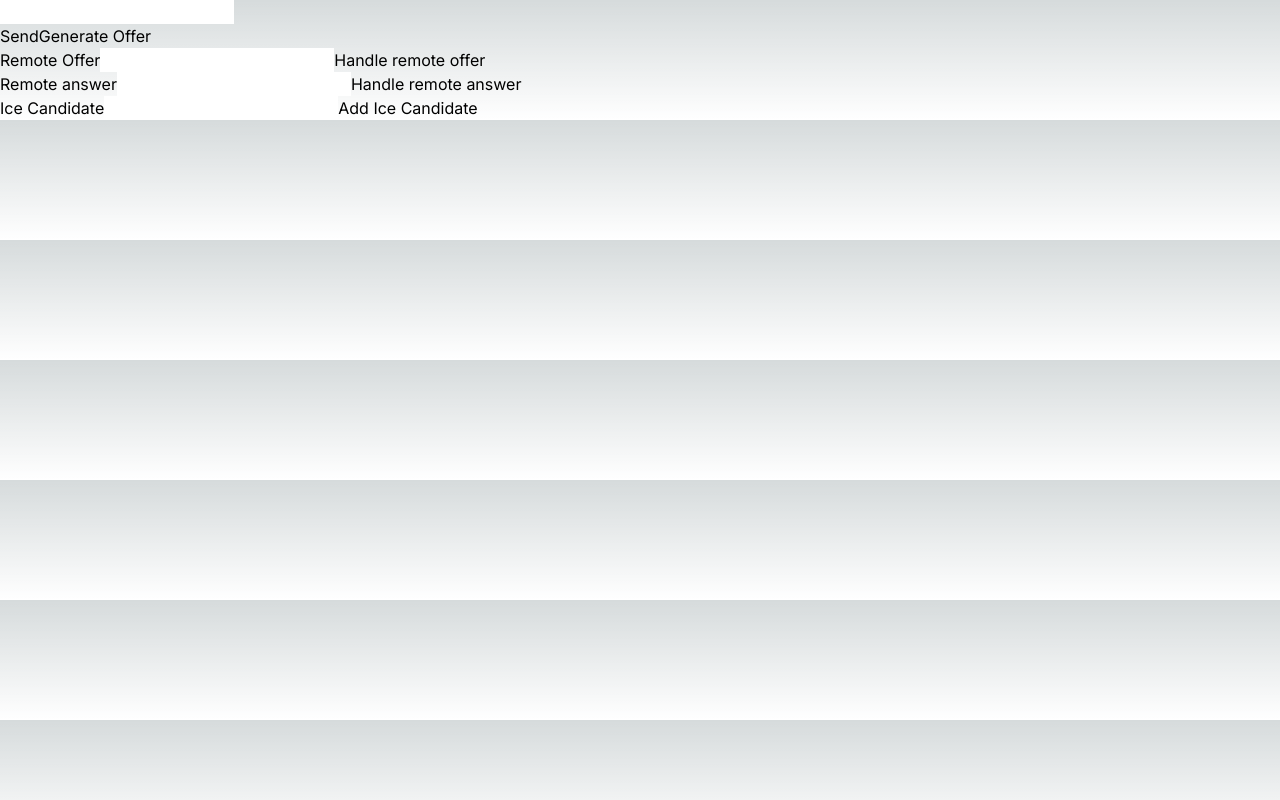
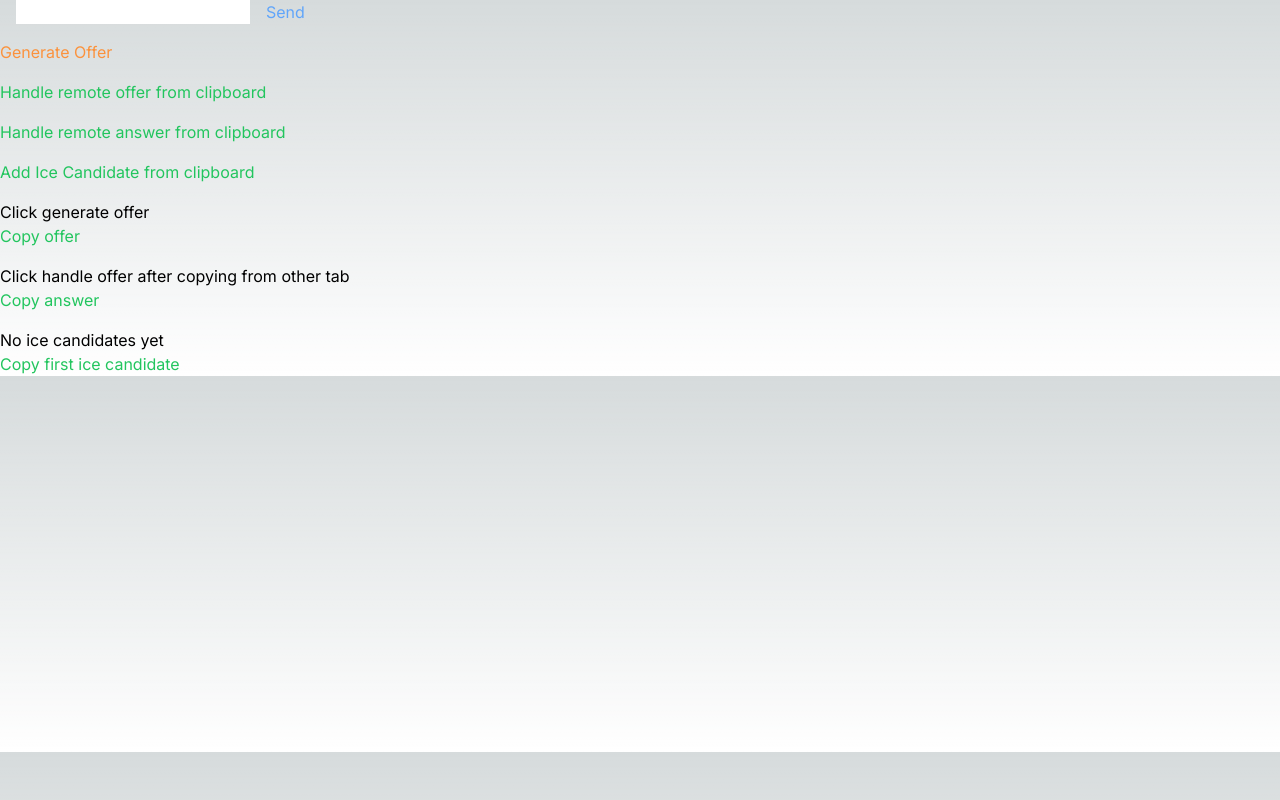
Before and after one commit to titan-syndicate/glowing-system, a Next.js app: page /chat in a window 1280 px wide. Built offline with nearby package versions, Linux system fonts and the light colour scheme.

Commit message:
clean up buttons remove inputs

```diff
--- a/app/chat/page.tsx
+++ b/app/chat/page.tsx
@@ -1,129 +1,108 @@
 'use client'
 import { useState } from 'react';
 
+import useWebRTC from './useWebRTC';
+
 const WebRTCChat: React.FC = () => {
-  const [peerConnection] = useState(new RTCPeerConnection());
-  const [dataChannel] = useState(peerConnection.createDataChannel('chat'));
+  const {
+    addIceCandidate,
+    chatLog,
+    createSdpOffer,
+    handleRemoteAnswer,
+    handleRemoteOffer,
+    dataChannelState,
+    iceCandidates,
+    sdpAnswer,
+    sdpOffer,
+    sendMessage,
+  } = useWebRTC();
+  // const [peerConnection] = useState(new RTCPeerConnection());
+  // const [dataChannel] = useState(peerConnection.createDataChannel('chat'));
   const [message, setMessage] = useState<string>('');
-  const [chatLog, setChatLog] = useState<string[]>([]);
+  // const [chatLog, setChatLog] = useState<string[]>([]);
 
-  const [remoteOfferInputValue, setRemoteOfferInputValue] = useState('');  // Initial value is an empty string
-  const [iceOfferInputValue, setIceOfferInputValue] = useState('');  // Initial value is an empty string
-  const [remoteAnswerInputValue, setRemoteAnswerInputValue] = useState('');  // Initial value is an empty string
+  // #region Input handlers
+  // const [remoteOfferInputValue, setRemoteOfferInputValue] = useState('');  // Initial value is an empty string
+  // const [iceCandidateInputValue, setIceCandidateInputValue] = useState('');  // Initial value is an empty string
+  // const [remoteAnswerInputValue, setRemoteAnswerInputValue] = useState('');  // Initial value is an empty string
 
-  const handleRemoteInputChange = (event) => {
-    setRemoteOfferInputValue(event.target.value);
-  }
+  // const handleRemoteInputChange = (event: React.ChangeEvent<HTMLInputElement>) => {
+  //   setRemoteOfferInputValue(event?.target?.value);
+  // }
 
-  const handleIceInputChange = (event) => {
-    setIceOfferInputValue(event.target.value);
-  }
+  // const handleIceInputChange = (event: React.ChangeEvent<HTMLInputElement>) => {
+  //   setIceCandidateInputValue(event.target.value);
+  // }
 
-  const handleRemoteAnswerInputChange = (event) => {
-    setRemoteAnswerInputValue(event.target.value);
-  }
-
-  // Handle the data channel events
-  dataChannel.onopen = (event) => {
-    console.log('Data channel is open and ready to be used.');
-  };
-
-  dataChannel.onmessage = (event) => {
-    console.log('Received message:', event.data);
-    setChatLog((prevLog) => [...prevLog, `Friend: ${event.data}`]);
-  };
-
-  peerConnection.ondatachannel = (event) => {
-    const receiveChannel = event.channel;
-    receiveChannel.onmessage = (event) => {
-      console.log('Received message:', event.data);
-      setChatLog((prevLog) => [...prevLog, `Friend: ${event.data}`]);
-    };
-  };
-
-  const sendMessage = () => {
-    dataChannel.send(message);
-    setChatLog((prevLog) => [...prevLog, `You: ${message}`]);
-    setMessage('');
-  };
-
-  // Additional code for SDP offer/answer and ICE candidates will go here.
-  peerConnection.onicecandidate = (event) => {
-    if (event.candidate) {
-      console.log("New ICE candidate:", JSON.stringify(event.candidate));
-    }
-  };
-
-  const addIceCandidate = () => {
-    const candidate = new RTCIceCandidate(JSON.parse(iceOfferInputValue));
-    peerConnection.addIceCandidate(candidate);
-  }
-
-  const createOffer = () => {
-    peerConnection.createOffer()
-      .then((offer) => peerConnection.setLocalDescription(offer))
-      .then(() => {
-        console.log("Offer:", JSON.stringify(peerConnection.localDescription));
-      });
-  }
-
-  const handleRemoteOffer = () => {
-    const remoteOffer = new RTCSessionDescription(JSON.parse(remoteOfferInputValue));
-    peerConnection.setRemoteDescription(remoteOffer).then(() => {
-      return peerConnection.createAnswer();
-    }).then(answer => {
-      return peerConnection.setLocalDescription(answer);
-    }).then(() => {
-      console.log("Answer:", JSON.stringify(peerConnection.localDescription));
-    });
-  }
-
-  const handleRemoteAnswer = () => {
-    const remoteAnswer = new RTCSessionDescription(JSON.parse(remoteAnswerInputValue));
-    peerConnection.setRemoteDescription(remoteAnswer);
-  }
-
+  // const handleRemoteAnswerInputChange = (event: React.ChangeEvent<HTMLInputElement>) => {
+  //   setRemoteAnswerInputValue(event.target.value);
+  // }
+  // #endregion
 
   return (
-    <>
-      <div>
+    <div className="flex-col space-y-4">
+      <div className="flex space-x-4">
         <div>
           {chatLog.map((msg, index) => <p key={index}>{msg}</p>)}
         </div>
         <input value={message} onChange={(e) => setMessage(e.target.value)} />
-        <div>
-        <button onClick={sendMessage}>Send</button>
-        <button onClick={createOffer}>Generate Offer</button>
-        </div>
+        <button className="text-blue-400" onClick={() => sendMessage(message)}>Send</button>
       </div>
       <div>
-        <label>Remote Offer</label>
-        <input
+        <button className="text-orange-400" onClick={createSdpOffer}>Generate Offer</button>
+      </div>
+      <div>
+        {/* <label>Remote Offer</label> */}
+        {/* <input
           type="text"
           value={remoteOfferInputValue}
           onChange={handleRemoteInputChange}
-        />
-      <button onClick={handleRemoteOffer}>Handle remote offer</button>
+        /> */}
+        <button className="text-green-500" onClick={async () => {
+          // handleRemoteAnswer(remoteAnswerInputValue)
+          const clipboardValue = await navigator.clipboard.readText()
+          handleRemoteOffer(clipboardValue)
+        }}>Handle remote offer from clipboard</button>
       </div>
       <div>
-        <label>Remote answer</label>
-        <input
+        {/* <label>Remote answer</label> */}
+        {/* <input
           type="text"
           value={remoteAnswerInputValue}
           onChange={handleRemoteAnswerInputChange}
-        />
-      <button onClick={handleRemoteAnswer}>Handle remote answer</button>
+        /> */}
+        <button className="text-green-500" onClick={async () => {
+          // handleRemoteAnswer(remoteAnswerInputValue)
+          const clipboardValue = await navigator.clipboard.readText()
+          handleRemoteAnswer(clipboardValue)
+        }}>Handle remote answer from clipboard</button>
       </div>
       <div>
-        <label>Ice Candidate</label>
-        <input
+        {/* <label>Ice Candidate</label> */}
+        {/* <input
           type="text"
-          value={iceOfferInputValue}
+          value={iceCandidateInputValue}
           onChange={handleIceInputChange}
-        />
-      <button onClick={addIceCandidate}>Add Ice Candidate</button>
+        /> */}
+        <button className="text-green-500" onClick={async () => {
+          // handleRemoteAnswer(remoteAnswerInputValue)
+          const clipboardValue = await navigator.clipboard.readText()
+          addIceCandidate(clipboardValue)
+        }}>Add Ice Candidate from clipboard</button>
       </div>
-    </>
+      <div>
+        <h2>{sdpOffer ? 'Offer available to use- copy and go to other tab' : 'Click generate offer'}</h2>
+        <button disabled={!sdpOffer} className="text-green-500" onClick={() => navigator.clipboard.writeText(sdpOffer)}>Copy offer</button>
+      </div>
+      <div>
+        <h2>{sdpAnswer ? 'Answer available to use- copy and go back to first tab' : 'Click handle offer after copying from other tab'}</h2>
+        <button className="text-green-500" onClick={() => navigator.clipboard.writeText(sdpAnswer)}>Copy answer</button>
+      </div>
+      <div>
+        <h2>{iceCandidates.length > 0 ? "Ice Candidate available- copy and go to other tab" : "No ice candidates yet"}</h2>
+        <button disabled={iceCandidates.length === 0} className="text-green-500" onClick={() => navigator.clipboard.writeText(iceCandidates[0])}>Copy first ice candidate</button>
+      </div>
+    </div>
   );
 };
 
--- /dev/null
+++ b/app/chat/useWebRTC.tsx
@@ -0,0 +1,103 @@
+import { useState } from 'react';
+
+interface WebRTC {
+  addIceCandidate: (candidate: string) => void;
+  chatLog: string[];
+  /**
+   * Call this first and provide sdpOffer to the other peer.
+   */
+  createSdpOffer: () => void;
+  handleRemoteAnswer: (answer: string) => void;
+  handleRemoteOffer: (offer: string) => void;
+  dataChannelState: string;
+  iceCandidates: string[];
+  sdpAnswer: string;
+  /**
+   * Generate with createSdpOffer and send to other peer.
+   */
+  sdpOffer: string;
+  sendMessage: (message: string) => void;
+}
+export default function useWebRTC() : WebRTC {
+  const [peerConnection] = useState(new RTCPeerConnection());
+  const [dataChannel] = useState(peerConnection.createDataChannel('chat'));
+  const [dataChannelState, setDataChannelState] = useState<string>(dataChannel.readyState);
+  const [chatLog, setChatLog] = useState<string[]>([]);
+  const [iceCandidates, setIceCandidates] = useState<string[]>([]);
+  const [sdpOffer, setSdpOffer] = useState<string>('');
+  const [sdpAnswer, setSdpAnswer] = useState<string>('');
+
+  // #region SDP Offer/Answer
+  const createSdpOffer = () => {
+    peerConnection.createOffer()
+      .then((offer) => peerConnection.setLocalDescription(offer))
+      .then(() => {
+        setSdpOffer(JSON.stringify(peerConnection.localDescription));
+      });
+  }
+
+  const handleRemoteOffer = (offer: string) => {
+    const remoteOffer = new RTCSessionDescription(JSON.parse(offer));
+    peerConnection.setRemoteDescription(remoteOffer).then(() => {
+      return peerConnection.createAnswer();
+    }).then(answer => {
+      return peerConnection.setLocalDescription(answer);
+    }).then(() => {
+      setSdpAnswer(JSON.stringify(peerConnection.localDescription));
+    });
+  }
+
+  const handleRemoteAnswer = (answer: string) => {
+    const remoteAnswer = new RTCSessionDescription(JSON.parse(answer));
+    peerConnection.setRemoteDescription(remoteAnswer);
+  }
+  // #endregion
+
+  // #region Messaging
+  dataChannel.onopen = (event) => {
+    setDataChannelState(dataChannel.readyState);
+  };
+
+  dataChannel.onmessage = (event) => {
+    setChatLog((prevLog) => [...prevLog, `Friend: ${event.data}`]);
+  };
+
+  peerConnection.ondatachannel = (event) => {
+    const receiveChannel = event.channel;
+    receiveChannel.onmessage = (event) => {
+      setChatLog((prevLog) => [...prevLog, `Friend: ${event.data}`]);
+    };
+  };
+
+  const sendMessage = (message: string) => {
+    dataChannel.send(message);
+    setChatLog((prevLog) => [...prevLog, `You: ${message}`]);
+  };
+  // #endregion
+
+  // #region Ice Candidates
+  peerConnection.onicecandidate = (event) => {
+    if (event.candidate) {
+      setIceCandidates((prevLog) => [...prevLog, JSON.stringify(event.candidate)]);
+    }
+  };
+
+  const addIceCandidate = (iceCandidate: string) => {
+    const candidate = new RTCIceCandidate(JSON.parse(iceCandidate));
+    peerConnection.addIceCandidate(candidate);
+  }
+  // #endregion
+
+  return {
+    addIceCandidate,
+    chatLog,
+    createSdpOffer,
+    dataChannelState,
+    handleRemoteAnswer,
+    handleRemoteOffer,
+    iceCandidates,
+    sendMessage,
+    sdpAnswer,
+    sdpOffer,
+  }
+}
```
